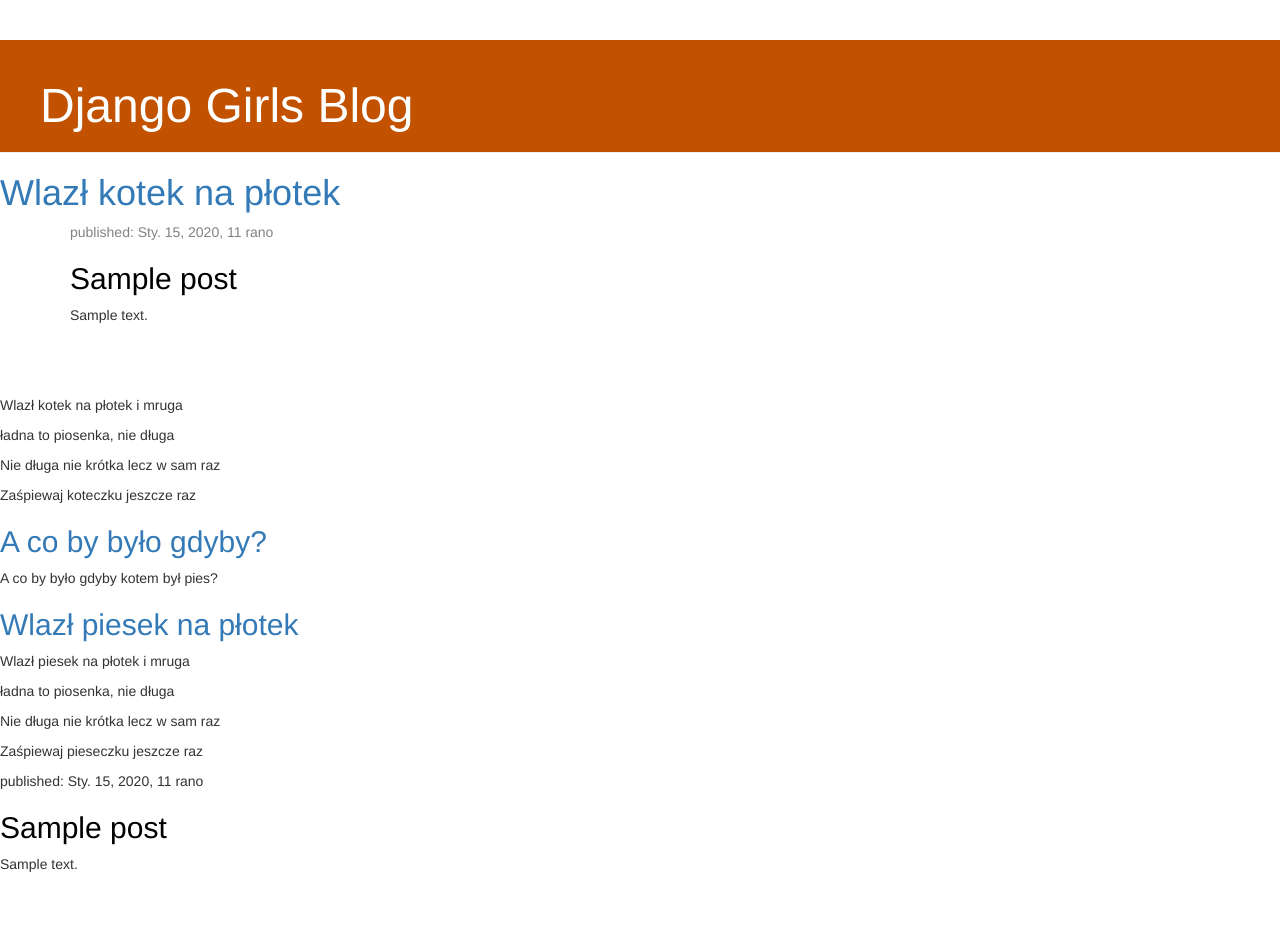
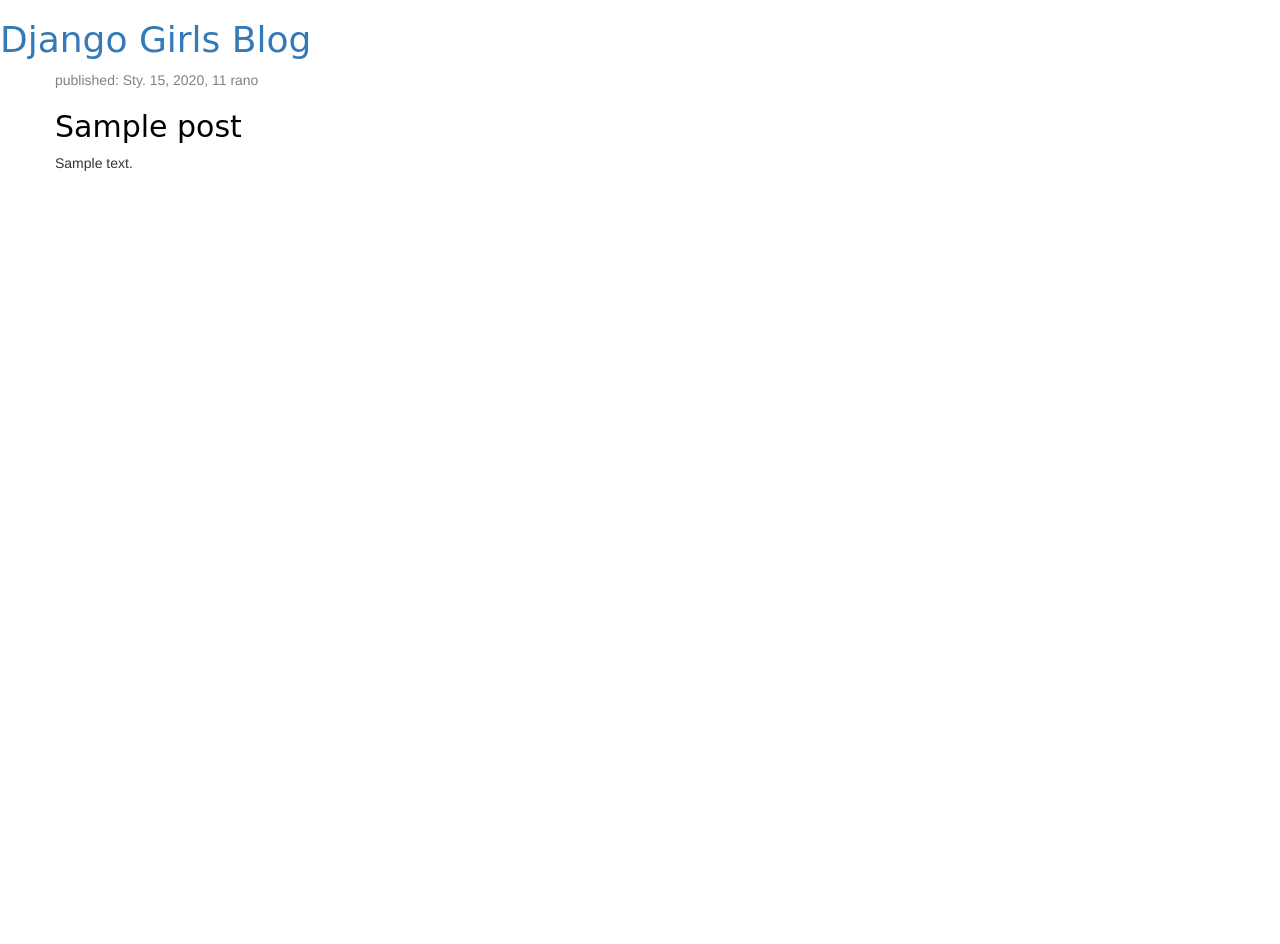
Before and after one commit to lTobuchl/my-first-blog, a Django app: template blog/templates/blog/post_list.html in a window 1280 px wide. After the commit the page ends 171 px from the top, so only its background shows below. Run offline with Django 3.2, Linux system fonts and the light colour scheme; the template is opened without the code that fills it: values that come from a table or form of the project are taken from there, others are empty; tables that the repository leaves empty hold one stand-in row (values such as "Sample post"); some libraries are stand-ins or nearby versions.

Commit message:
Modified templates to display posts from database.

```diff
--- a/blog/templates/blog/post_list.html
+++ b/blog/templates/blog/post_list.html
@@ -1,20 +1,16 @@
 {% load static %}
 <html>
     <head>
-        <link rel="stylesheet" href="{% static 'css/blog.css' %}">
-        <title>Wesoła Historyjka</title>
+        <title>Django Girls blog</title>
         <link rel="stylesheet" href="//maxcdn.bootstrapcdn.com/bootstrap/3.2.0/css/bootstrap.min.css">
         <link rel="stylesheet" href="//maxcdn.bootstrapcdn.com/bootstrap/3.2.0/css/bootstrap-theme.min.css">
-        <link href="//fonts.googleapis.com/css?family=Lobster&subset=latin,latin-ext" rel="stylesheet" type="text/css">
+        <link rel="stylesheet" href="{% static 'css/blog.css' %}">
     </head>
     <body>
-        <div class="page-header">
+        <div>
             <h1><a href="/">Django Girls Blog</a></h1>
         </div>
 
-        <div>
-            <h1><a href="/">Wlazł kotek na płotek</a></h1>
-        </div>
         <div class="content container">
     <div class="row">
         <div class="col-md-8">
@@ -30,27 +26,5 @@
         </div>
     </div>
 </div>
-        <div>
-            <p>Wlazł kotek na płotek i mruga</p>
-            <p>ładna to piosenka, nie długa</p>
-            <p>Nie długa nie krótka lecz w sam raz</p>
-            <p>Zaśpiewaj koteczku jeszcze raz</p>
-            <h2><a href="">A co by było gdyby?</a></h2>
-            <p>A co by było gdyby kotem był pies?</p>
-        </div>
-
-        <div>
-
-            <h2><a href="">Wlazł piesek na płotek</a></h2>
-            <p>Wlazł piesek na płotek i mruga</p>
-            <p>ładna to piosenka, nie długa</p>
-            <p>Nie długa nie krótka lecz w sam raz</p>
-            <p>Zaśpiewaj pieseczku jeszcze raz</p>
-             </div>
-        <div class="post">
-    <p>published: {{ post.published_date }}</p>
-    <h2><a href="">{{ post.title }}</a></h2>
-    <p>{{ post.text|linebreaksbr }}</p>
-            </div>
     </body>
 </html>
```
Lines whose indentation alone changed are shown as unchanged.
